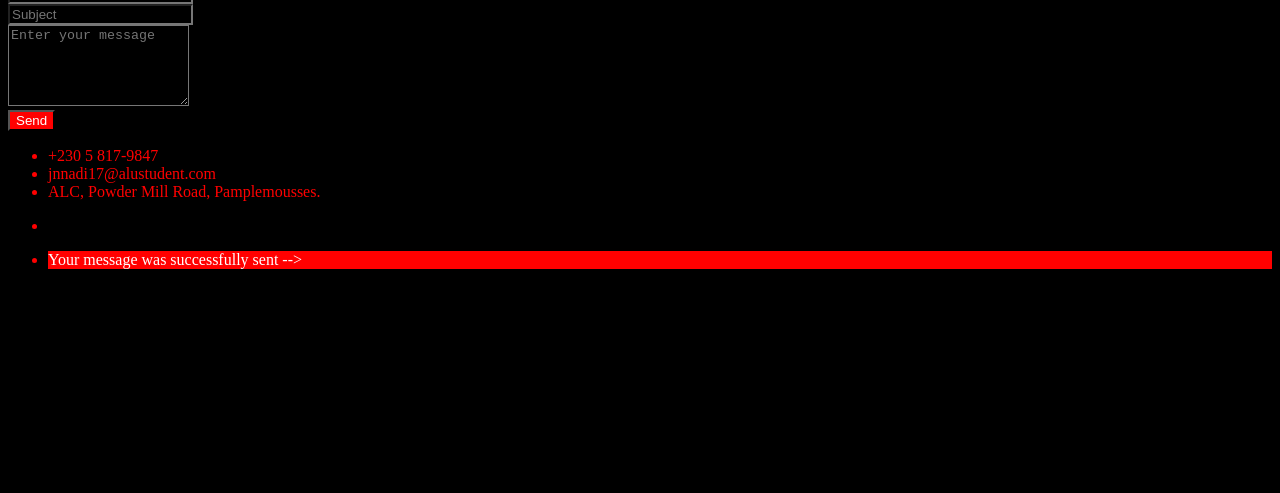
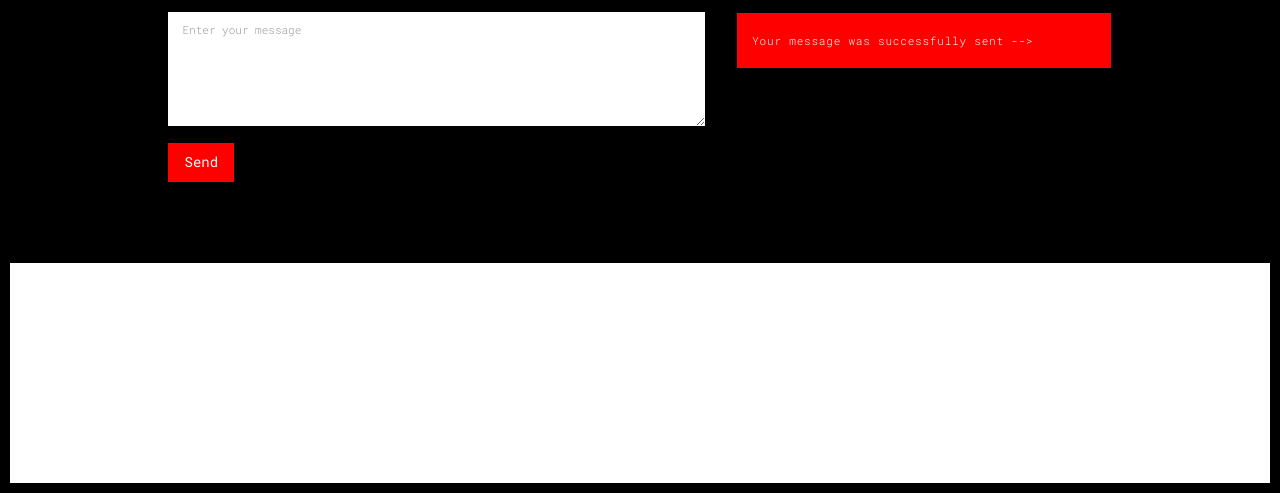
Before and after one commit to ip1-groupa/placement-website, a plain HTML site: page contact/contact.html in a window 1280 px wide. Shown: the part 307-800 px from the top of the page. Drawn offline with nearby package versions, Linux system fonts and the light colour scheme; the site is published under a folder, as on GitHub Pages, so addresses that start at the root find nothing; files whose address does not match are found by name.

Commit message:
Css links fix

```diff
--- a/contact/contact.html
+++ b/contact/contact.html
@@ -35,7 +35,7 @@
   <title>Placement</title>
 
   <link href="./css/contact.css" rel="stylesheet">
-  <link href="/resources/css/main.3f6952e4.css" rel="stylesheet">
+  <link href="../resources/css/main.3f6952e4.css" rel="stylesheet">
 
 </head>
 
```
